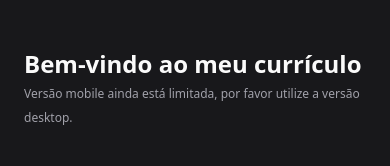
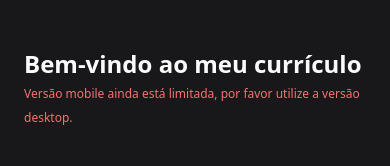
Before and after one commit to Jojo-png58/curriculum, a Next.js app: page / in a window 390 px wide. Shown: the top 166 px of the page. Built offline with nearby package versions, Linux system fonts and the light colour scheme.

Commit message:
Update for mobile version

```diff
--- a/src/Components/main.tsx
+++ b/src/Components/main.tsx
@@ -15,7 +15,7 @@ export function Main() {
     <h1 className='font-bold text-2xl md:text-4xl mt-6'>
       Bem-vindo ao meu currículo
     </h1>
-    <span className='md:hidden text-xs text-zinc-400 text-justify'>
+    <span className='md:hidden text-xs text-red-400 text-justify'>
       Versão mobile ainda está limitada, por favor utilize a versão desktop.
     </span>
 
```
